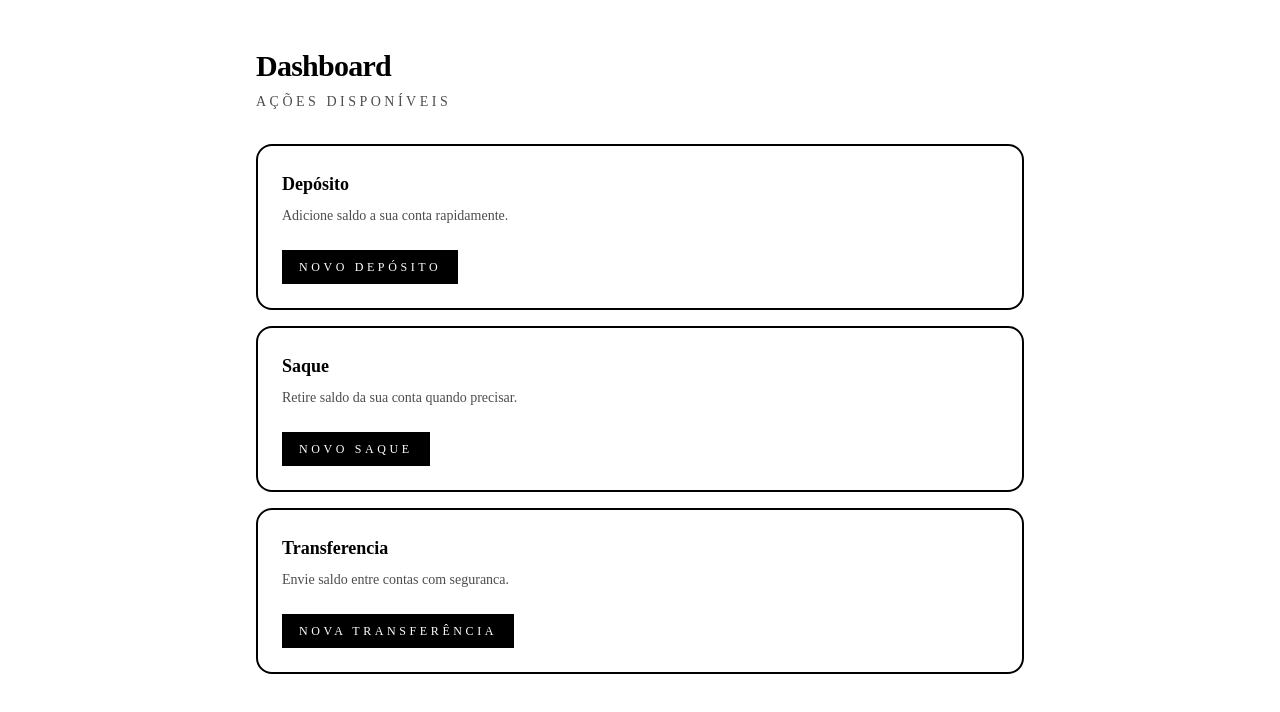
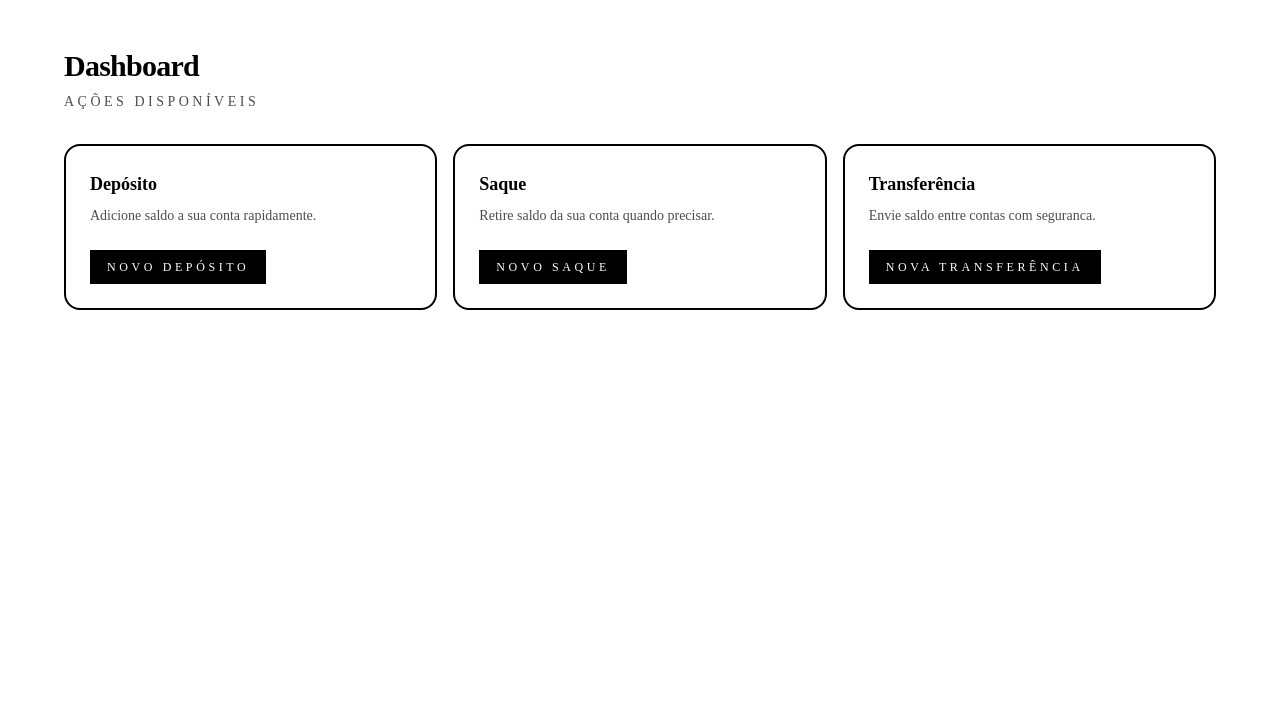
Before and after one commit to guiflr/bank, a Next.js app in the folder frontend/: page /dashboard in a window 1280 px wide. Shown: the top 712 px of the page. Built offline with nearby package versions, Linux system fonts and the light colour scheme.

Commit message:
refactor: cards in a row

```diff
--- a/frontend/src/app/dashboard/page.tsx
+++ b/frontend/src/app/dashboard/page.tsx
@@ -17,7 +17,7 @@ export default async function Dashboard({ searchParams }: DashboardPageProps) {
 
   return (
     <main className="min-h-screen bg-white px-6 py-12 text-black dark:bg-black dark:text-white">
-      <div className="mx-auto flex w-full max-w-3xl flex-col gap-8">
+      <div className="mx-auto flex w-full max-w-6xl flex-col gap-8">
         <header className="flex flex-col gap-2">
           <h1 className="text-3xl font-semibold tracking-tight">Dashboard</h1>
           <p className="text-sm uppercase tracking-[0.25em] text-black/70 dark:text-white/70">
@@ -25,14 +25,10 @@ export default async function Dashboard({ searchParams }: DashboardPageProps) {
           </p>
         </header>
 
-        {error ? (
-          <Notification message={error} variant="error" />
-        ) : null}
-        {success ? (
-          <Notification message={success} variant="success" />
-        ) : null}
+        {error ? <Notification message={error} variant="error" /> : null}
+        {success ? <Notification message={success} variant="success" /> : null}
 
-        <section className="grid gap-4">
+        <section className="grid gap-4 lg:grid-cols-3">
           <article className="rounded-2xl border-2 border-black bg-white p-6 dark:border-white dark:bg-black">
             <h2 className="text-lg font-semibold">Depósito</h2>
             <p className="mt-2 text-sm text-black/70 dark:text-white/70">
@@ -50,7 +46,7 @@ export default async function Dashboard({ searchParams }: DashboardPageProps) {
           </article>
 
           <article className="rounded-2xl border-2 border-black bg-white p-6 dark:border-white dark:bg-black">
-            <h2 className="text-lg font-semibold">Transferencia</h2>
+            <h2 className="text-lg font-semibold">Transferência</h2>
             <p className="mt-2 text-sm text-black/70 dark:text-white/70">
               Envie saldo entre contas com seguranca.
             </p>
```
